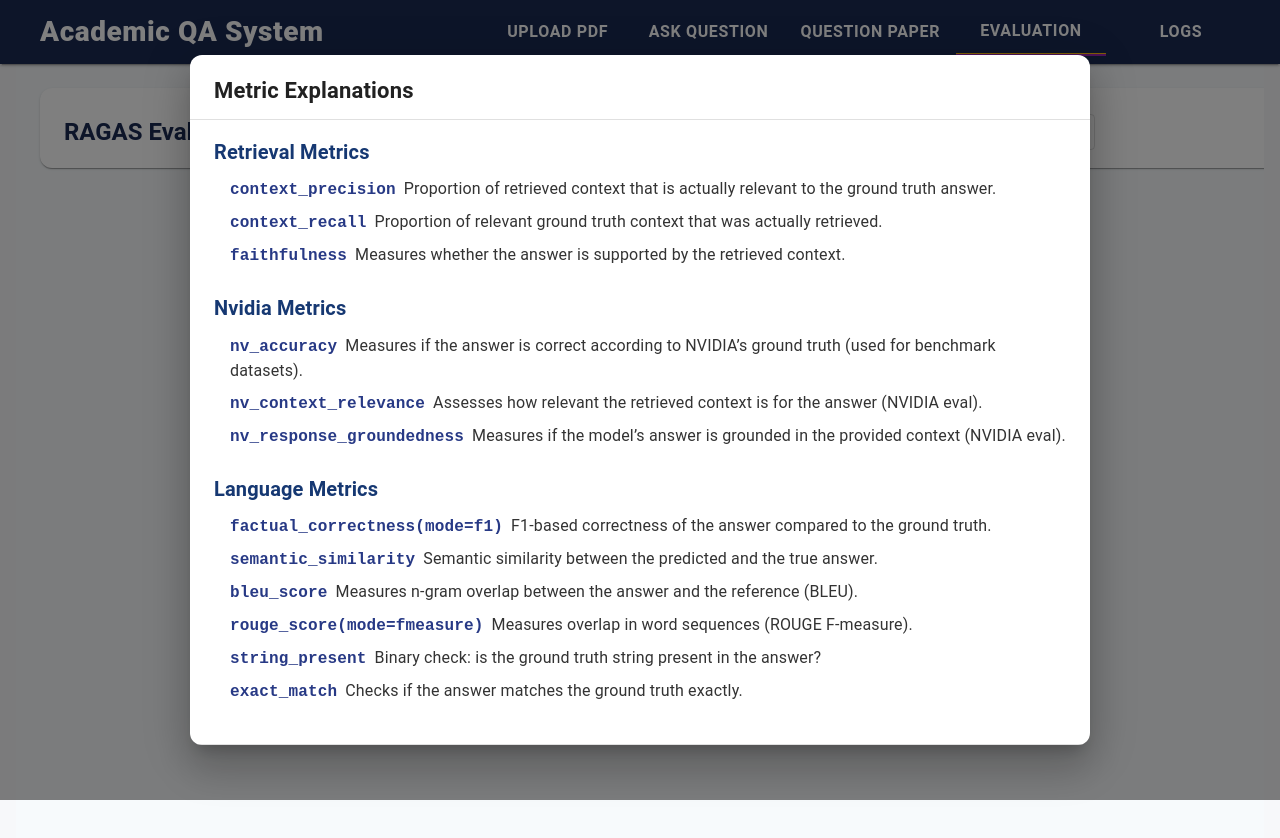
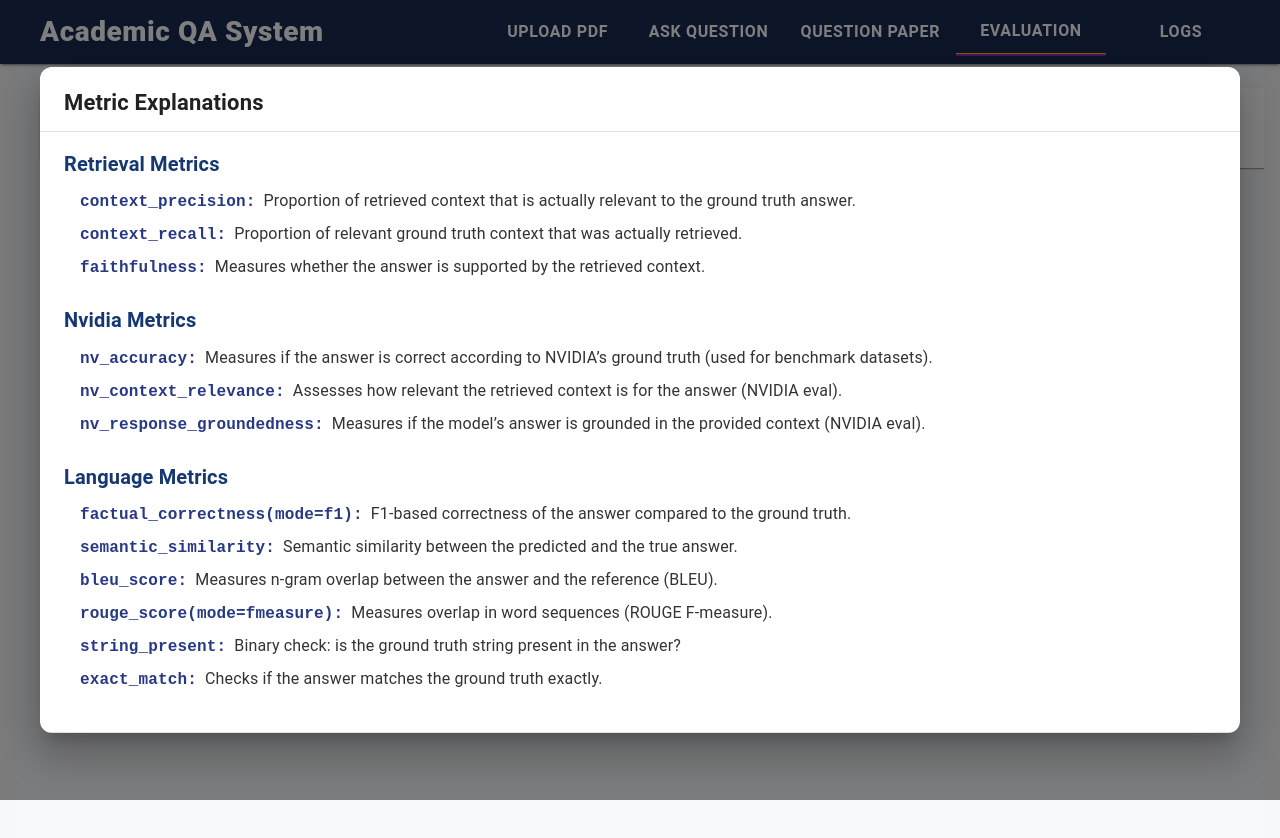
Before and after one commit to jkc1996/educational_rag, a React (Create React App) app in the folder frontend/: page /evaluate in a window 1280 px wide. Both pictures are taken after a click on the button "Matrix Info". Shown: the top 838 px of the page. Built offline with nearby package versions, Linux system fonts and the light colour scheme; some icons are missing.

Commit message:
info dialog box style

```diff
--- a/frontend/src/pages/MatrixInfoDialog.jsx
+++ b/frontend/src/pages/MatrixInfoDialog.jsx
@@ -74,7 +74,7 @@ export default function MatrixInfoDialog({ open, onClose }) {
       open={open}
       onClose={onClose}
       fullWidth
-      maxWidth="md"
+      maxWidth="lg"
       PaperProps={{
         sx: { borderRadius: 3, minHeight: 440 }
       }}
@@ -96,7 +96,7 @@ export default function MatrixInfoDialog({ open, onClose }) {
             {cat.metrics.map(m => (
               <Box key={m.name} mb={1} pl={2}>
                 <Typography sx={{ display: "inline-block", fontFamily: "monospace", fontWeight: 600, color: "#273985", mr: 1 }}>
-                  {m.name}
+                  {m.name}:
                 </Typography>
                 <Typography sx={{ display: "inline", color: "#333" }}>
                   {m.desc}
```
